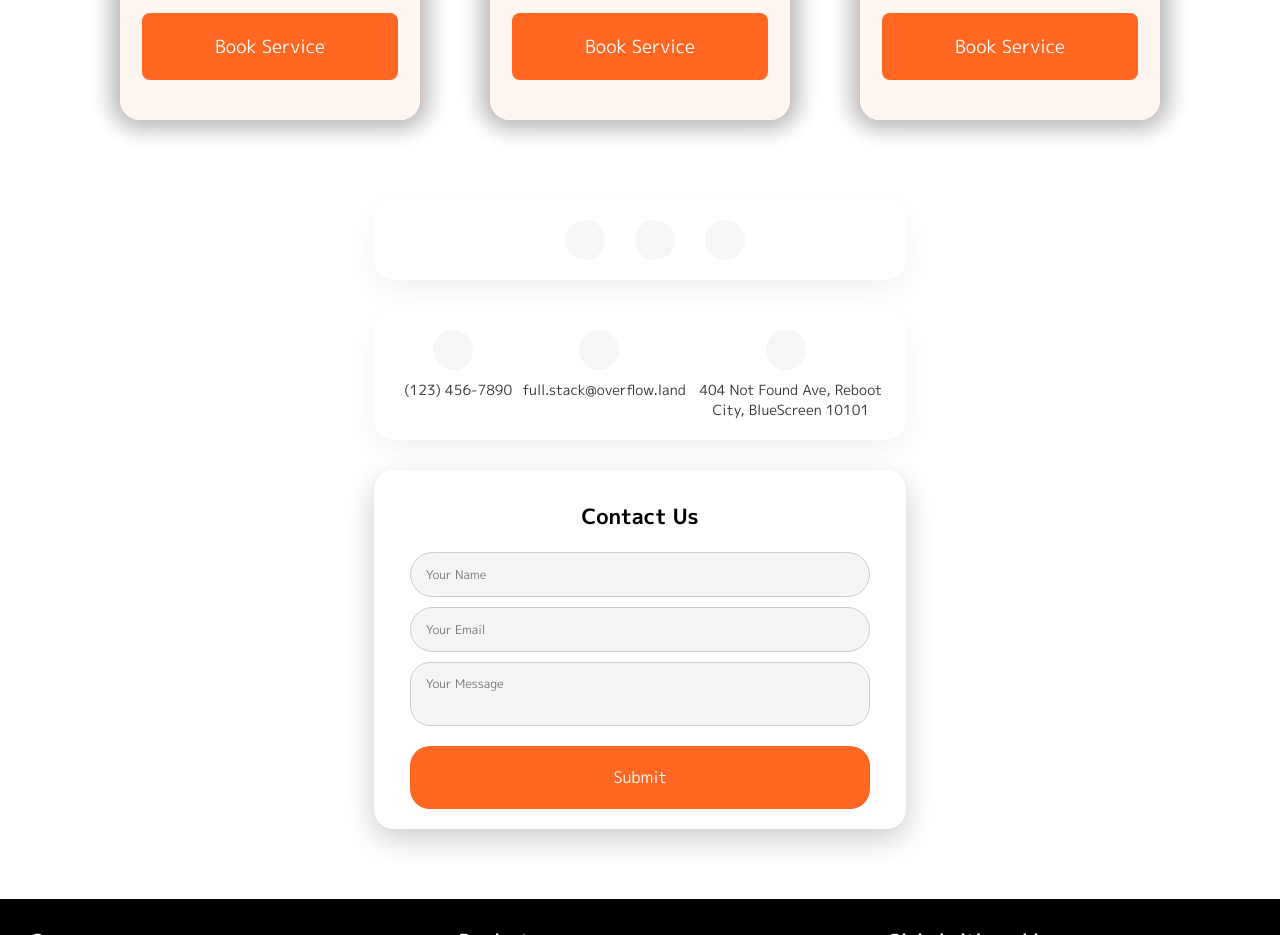
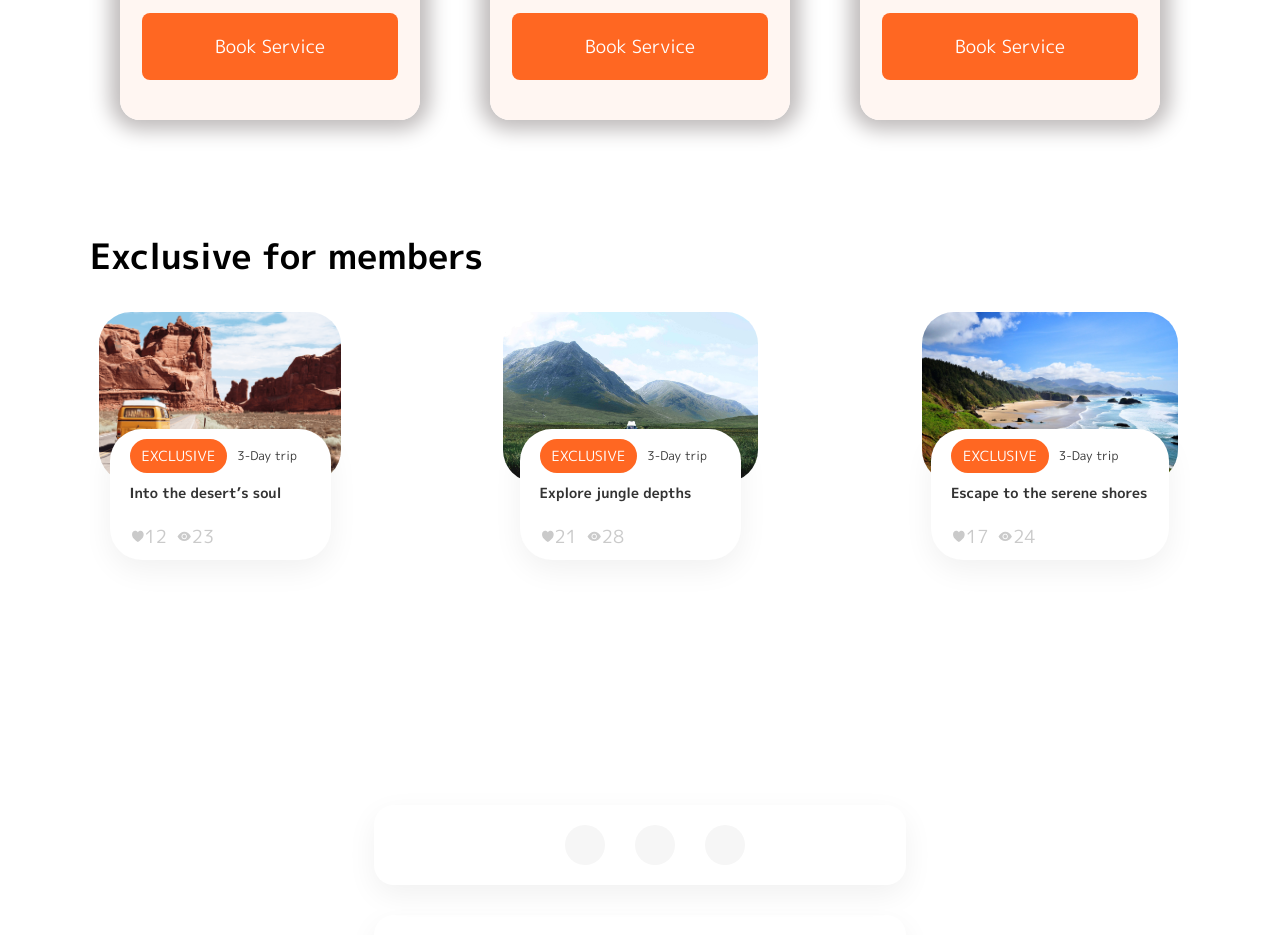
Before and after one commit to ArianMakiabadi/QuickCab_Demo, a plain HTML site: page index.html in a window 1280 px wide. Shown: the part 2760-3695 px from the top of the page. Drawn offline with nearby package versions, Linux system fonts and the light colour scheme; a web font is replaced by a local one.

Commit message:
Travel Section added

```diff
--- a/CSS/style.css
+++ b/CSS/style.css
@@ -911,3 +911,93 @@ nav.nav__expanded .nav__list {
     padding: 10rem 2rem;
   }
 }
+
+/*Travel*/
+
+.container.travel h2 {
+  margin-bottom: 3rem;
+}
+
+.travel__slides {
+  display: flex;
+  flex-direction: row;
+  justify-content: space-between;
+  overflow-x: auto;
+  padding-bottom: 1.5rem;
+  /* Removing the scroll bar for Firefox */
+  scrollbar-width: none;
+  /* Removing the scroll bar for Internet Explorer and Edge */
+  -ms-overflow-style: none;
+}
+
+/* Removing the scroll bar for webkit based browsers */
+.travel__slides::-webkit-scrollbar {
+  display: none;
+}
+
+.travel__slide {
+  flex: 0 0 280px;
+  display: flex;
+  flex-direction: column;
+  align-items: center;
+}
+
+.travel__slide:not(:last-child) {
+  padding-right: 2rem;
+}
+
+.travel__slide img {
+  height: auto;
+  max-height: 170px;
+  width: 100%;
+  border-radius: 32px;
+}
+
+.slide_detail {
+  background-color: #fff;
+  box-shadow: 0 10px 30px rgba(0, 0, 0, 0.06);
+  border-radius: 32px;
+  padding: 1rem 2rem;
+  transform: translateY(-60px);
+  width: 85%;
+}
+
+.slide__header {
+  display: flex;
+  justify-content: flex-start;
+  align-items: center;
+}
+
+.slide__header p {
+  font-size: 1.2rem;
+  margin-left: 1rem;
+}
+
+.slide__header.badge {
+  font-size: 1.2rem;
+  padding: 0.1rem 1.3rem;
+}
+
+.slide_detail .slide__title {
+  font-size: 1.4rem;
+  font-weight: 600;
+  margin-top: 1rem;
+}
+
+.slide_detail .slide__icons {
+  display: flex;
+  flex-direction: row;
+  justify-content: flex-start;
+  align-items: center;
+  margin-top: 2rem;
+}
+
+.slide_detail .slide__icons img {
+  height: 1.5rem;
+  width: auto;
+}
+
+.slide_detail .slide__icons span {
+  color: #cacaca;
+  margin-right: 1rem;
+}
--- a/index.html
+++ b/index.html
@@ -432,6 +432,65 @@
           </div>
         </div>
       </div>
+      <div class="container travel block">
+        <h2>Exclusive for members</h2>
+        <div class="travel__slides">
+          <div class="travel__slide">
+            <div class="slide__image">
+              <img src="/assets/images/travel-1.png" alt="" />
+            </div>
+            <div class="slide_detail">
+              <div class="slide__header">
+                <div class="badge badge--primary">Exclusive</div>
+                <p>3-Day trip</p>
+              </div>
+              <p class="slide__title">Into the desert’s soul</p>
+              <div class="slide__icons">
+                <img src="/assets/images/heart.svg" alt="" />
+                <span>12</span>
+                <img src="/assets/images/eye-sharp.svg" alt="" />
+                <span>23</span>
+              </div>
+            </div>
+          </div>
+          <div class="travel__slide">
+            <div class="slide__image">
+              <img src="/assets/images/travel-2.jpg" alt="" />
+            </div>
+            <div class="slide_detail">
+              <div class="slide__header">
+                <div class="badge badge--primary">Exclusive</div>
+                <p>3-Day trip</p>
+              </div>
+              <p class="slide__title">Explore jungle depths</p>
+              <div class="slide__icons">
+                <img src="/assets/images/heart.svg" alt="" />
+                <span>21</span>
+                <img src="/assets/images/eye-sharp.svg" alt="" />
+                <span>28</span>
+              </div>
+            </div>
+          </div>
+          <div class="travel__slide">
+            <div class="slide__image">
+              <img src="/assets/images/travel-3.jpg" alt="" />
+            </div>
+            <div class="slide_detail">
+              <div class="slide__header">
+                <div class="badge badge--primary">Exclusive</div>
+                <p>3-Day trip</p>
+              </div>
+              <p class="slide__title">Escape to the serene shores</p>
+              <div class="slide__icons">
+                <img src="/assets/images/heart.svg" alt="" />
+                <span>17</span>
+                <img src="/assets/images/eye-sharp.svg" alt="" />
+                <span>24</span>
+              </div>
+            </div>
+          </div>
+        </div>
+      </div>
       <section class="contact-us container" data-aos="zoom-in-up">
         <div class="contact-us__social">
           <span class="icon-container">
```
Also changed, not shown: components/travel.html (added, +75 -0 lines), assets/images/eye-sharp.svg (added), assets/images/heart.svg (added), assets/images/travel-1.png (added), assets/images/travel-2.jpg (added), assets/images/travel-3.jpg (added).
